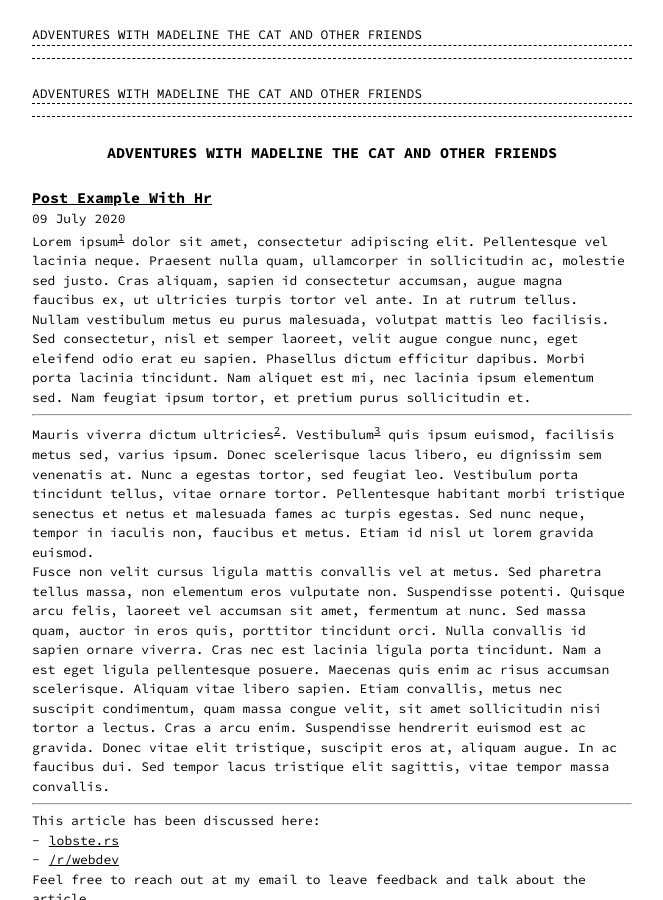
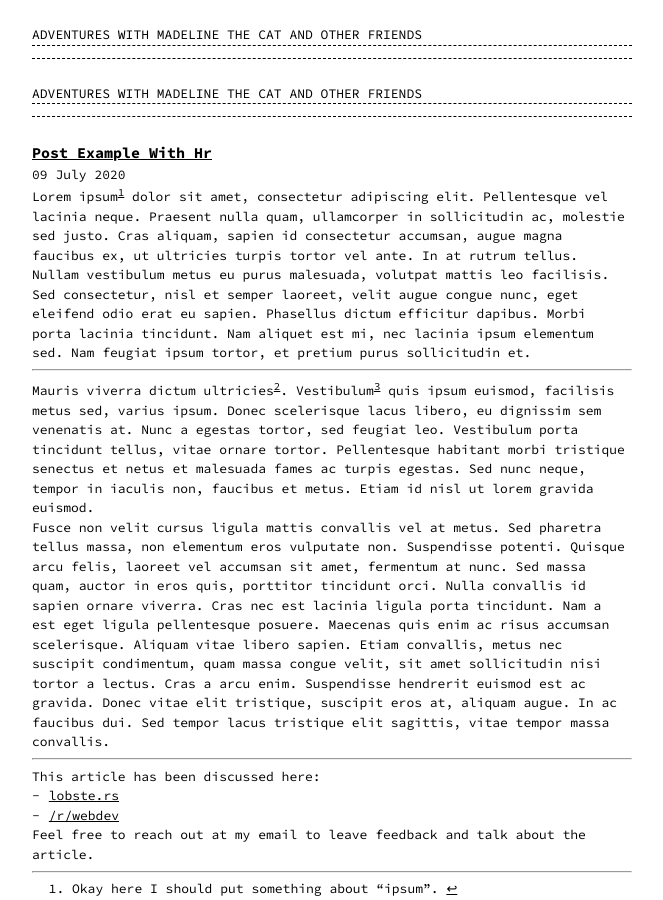
Before and after one commit to madelinethecat/site, a Jekyll site: the page built from index.md, in a window 1280 px wide and 900 px high. Shown: the whole window, without its empty margins (308-971 px from the left). Built offline with Jekyll 4.4.1, drawn with Linux system fonts in a browser that asks for light colours.

Commit message:
Update index.md

```diff
--- a/index.md
+++ b/index.md
@@ -13,8 +13,6 @@ permalink: /
       {%- include header.html -%}
 
 
- <h1>ADVENTURES WITH MADELINE THE CAT AND OTHER FRIENDS</h1>
-
  {% for post in site.posts %}
   <article>
     <h2>
```
